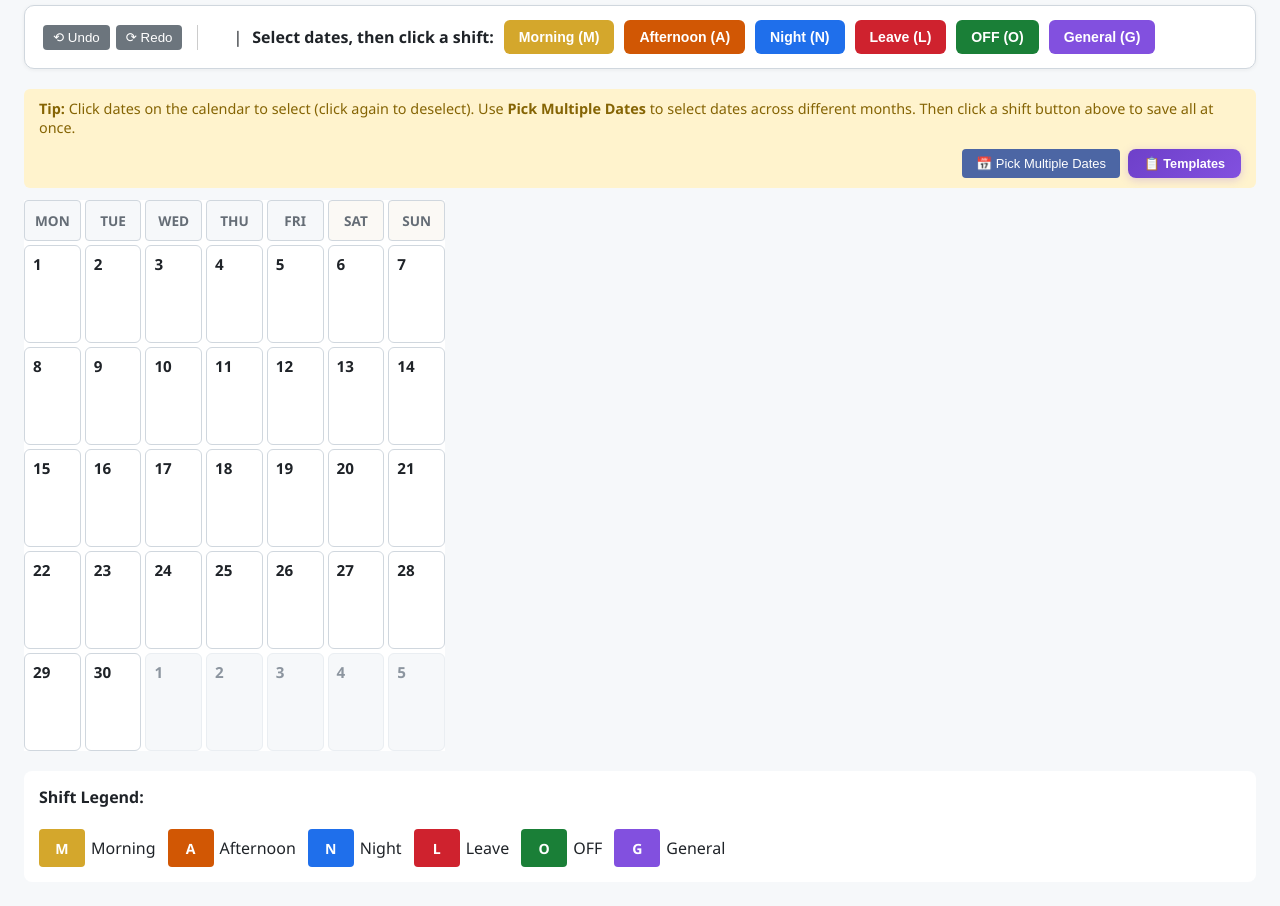
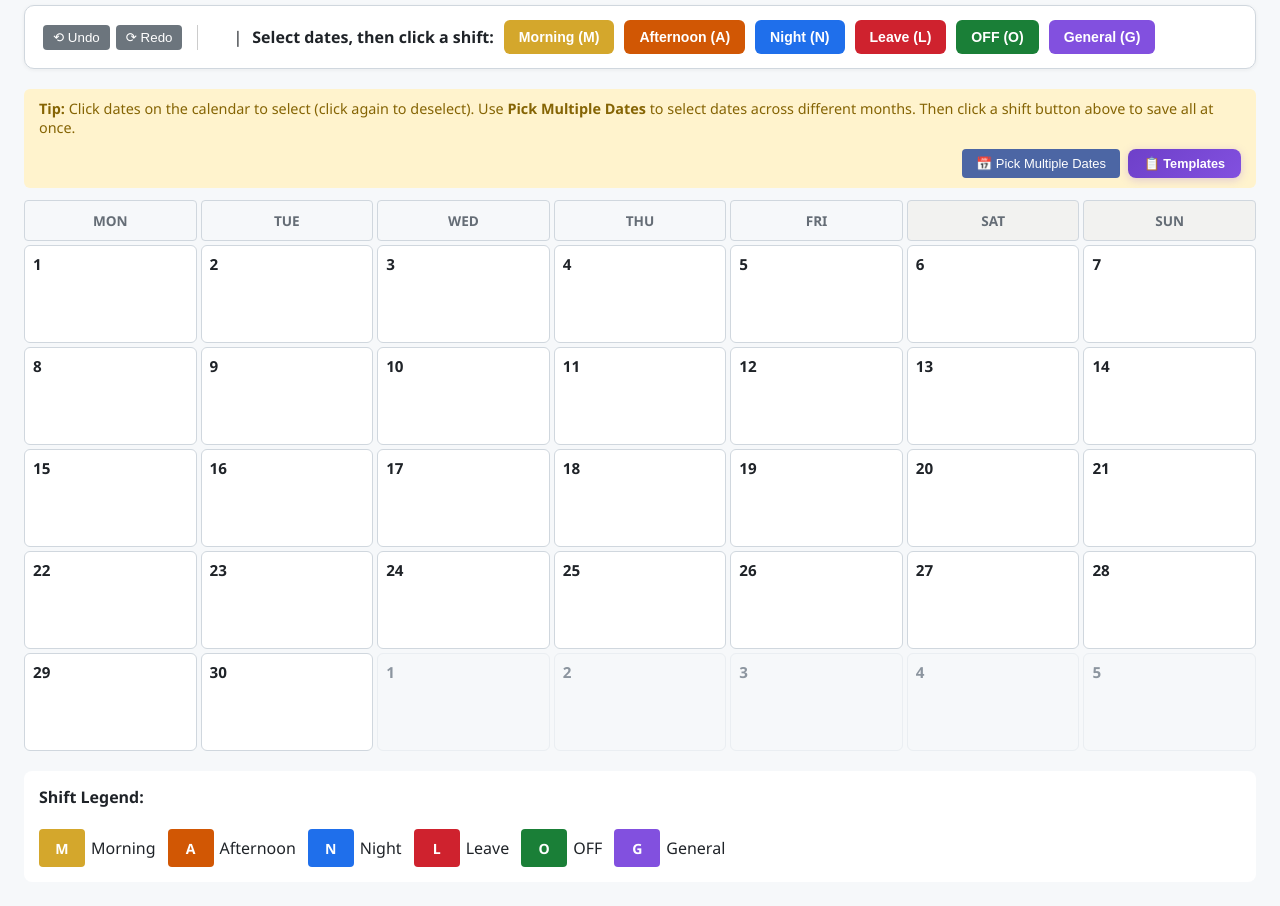
Before and after one commit to BIBIYANAJ/-XBP-Roaster, a Flask app: page /employee_calendar/1 in a window 1280 px wide. Shown: the part 280-1186 px from the top of the page. Run offline with Flask 3, Linux system fonts and the light colour scheme; the visitor is signed in with stand-in values (Sample User, id 1).

Commit message:
Remove extra layout white space from schedule

```diff
--- a/templates/employee_calendar.html
+++ b/templates/employee_calendar.html
@@ -437,9 +437,8 @@
             </div>
             {% endif %}
 
-<!-- Monthly Calendar Grid Wrapper -->
-            <div class="screenshot-capture-area">
-                <div class="calendar-grid" style="width: 100%;">
+            <!-- Monthly Calendar Grid -->
+            <div class="calendar-grid">
                 <div class="day-header">MON</div>
                 <div class="day-header">TUE</div>
                 <div class="day-header">WED</div>
@@ -460,7 +459,6 @@
                         {% endif %}
                     </div>
                 {% endfor %}
-                </div>
             </div>
 
             <!-- Legend -->
--- a/templates/weekly_roster.html
+++ b/templates/weekly_roster.html
@@ -51,8 +51,8 @@
         </div>
 
         <!-- Weekly Roster Table -->
-        <div class="screenshot-capture-area" style="overflow-x:auto;">
-            <table class="roster-table mini-style" style="margin:0; width:100%;">
+        <div style="overflow-x:auto;background:white;padding:20px;">
+            <table class="roster-table mini-style">
                 <thead>
                     <tr class="main-blue-header">
                         <th style="width:150px;">Employee</th>
```
Lines whose indentation alone changed are shown as unchanged.
